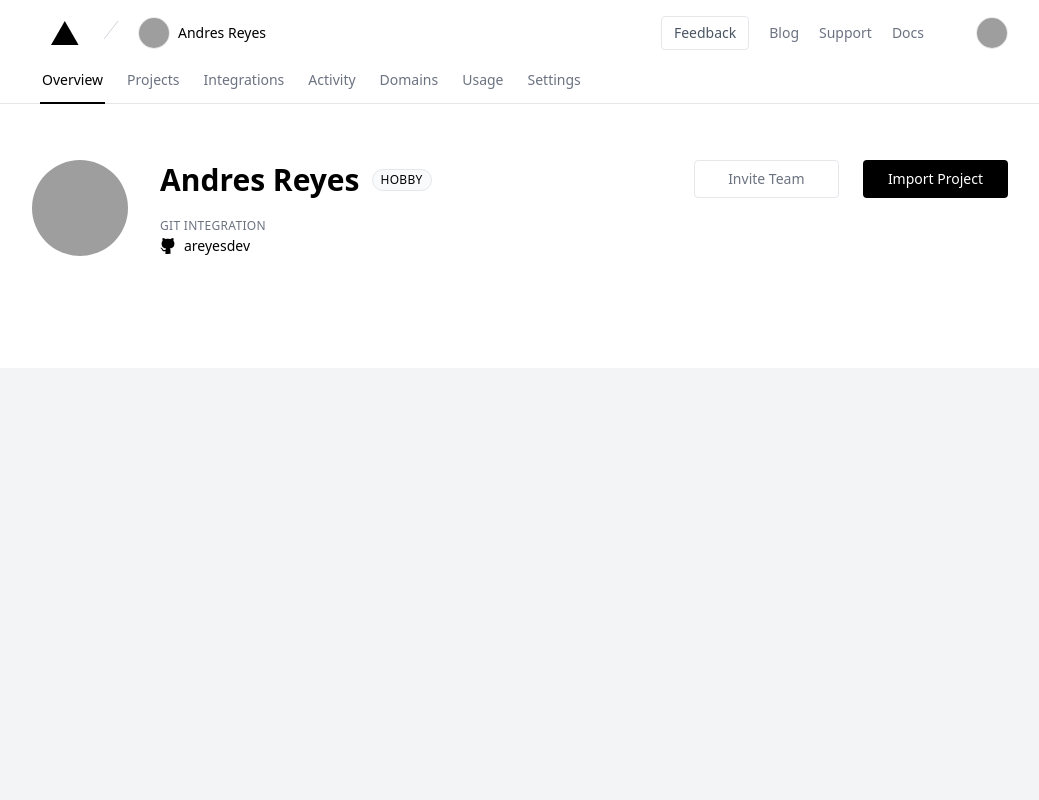
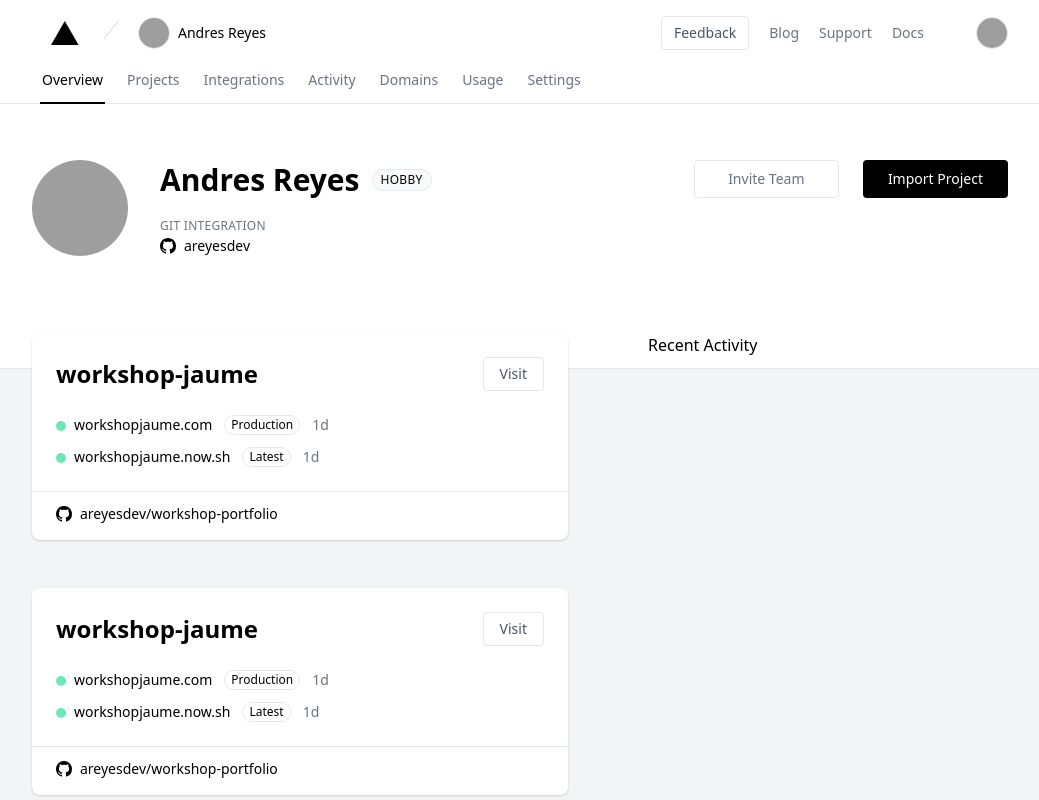
Before and after one commit to areyesdev/dashboard-vercel, a Next.js app: page / in a window 1280 px wide. Shown: the top 800 px of the page, without its empty margins (120-1159 px from the left). Built offline with nearby package versions, Linux system fonts and the light colour scheme; grey boxes are pictures that could not be loaded; some icons are missing.

Commit message:
[ADD] Main Project Card ✔

```diff
--- a/pages/index.js
+++ b/pages/index.js
@@ -23,12 +23,17 @@
 function GitHubLogo({ className }) {
   return (
     <svg
-      fill="currentColor"
+      className={className}
+      height="32"
       viewBox="0 0 16 16"
-      xmlns="http://www.w3.org/2000/svg"
-      className={className}
+      version="1.1"
+      width="32"
+      aria-hidden="true"
     >
-      <path d="M7.975 16a9.39 9.39 0 003.169-.509c-.473.076-.652-.229-.652-.486l.004-.572c.003-.521.01-1.3.01-2.197 0-.944-.316-1.549-.68-1.863 2.24-.252 4.594-1.108 4.594-4.973 0-1.108-.39-2.002-1.032-2.707.1-.251.453-1.284-.1-2.668 0 0-.844-.277-2.77 1.032A9.345 9.345 0 008 .717c-.856 0-1.712.113-2.518.34C3.556-.24 2.712.025 2.712.025c-.553 1.384-.2 2.417-.1 2.668-.642.705-1.033 1.612-1.033 2.707 0 3.852 2.342 4.72 4.583 4.973-.29.252-.554.692-.642 1.347-.58.264-2.027.692-2.933-.831-.19-.302-.756-1.045-1.549-1.032-.843.012-.34.478.013.667.428.239.919 1.133 1.032 1.422.201.567.856 1.65 3.386 1.184 0 .55.006 1.079.01 1.447l.003.428c0 .265-.189.567-.692.479 1.007.34 1.926.516 3.185.516z"></path>
+      <path
+        fillRule="evenodd"
+        d="M8 0C3.58 0 0 3.58 0 8c0 3.54 2.29 6.53 5.47 7.59.4.07.55-.17.55-.38 0-.19-.01-.82-.01-1.49-2.01.37-2.53-.49-2.69-.94-.09-.23-.48-.94-.82-1.13-.28-.15-.68-.52-.01-.53.63-.01 1.08.58 1.23.82.72 1.21 1.87.87 2.33.66.07-.52.28-.87.51-1.07-1.78-.2-3.64-.89-3.64-3.95 0-.87.31-1.59.82-2.15-.08-.2-.36-1.02.08-2.12 0 0 .67-.21 2.2.82.64-.18 1.32-.27 2-.27.68 0 1.36.09 2 .27 1.53-1.04 2.2-.82 2.2-.82.44 1.1.16 1.92.08 2.12.51.56.82 1.27.82 2.15 0 3.07-1.87 3.75-3.65 3.95.29.25.54.73.54 1.48 0 1.07-.01 1.93-.01 2.2 0 .21.15.46.55.38A8.013 8.013 0 0016 8c0-4.42-3.58-8-8-8z"
+      ></path>
     </svg>
   );
 }
@@ -40,6 +45,75 @@
       src={src}
       alt={alt}
     />
+  );
+}
+
+function ProjectCard() {
+  return (
+    <div className="divide-y divide-gray-200 rounded-lg bg-white shadow overflow-hidden">
+      <div className="p-6 space-y-6">
+        <div className="flex items-center justify-between">
+          <h3 className="text-2xl font-semibold">workshop-jaume</h3>
+          <a
+            href="#"
+            className="border border-gray-200 rounded px-4 py-1.5 text-sm leading-5 font-medium text-gray-600 hover:border-black transition ease-in-out duration-150"
+          >
+            Visit
+          </a>
+        </div>
+        <div className="space-y-3">
+          <div
+            aria-label="Production deployment"
+            className="flex items-center space-x-3"
+          >
+            <Link href="#">
+              <a className="inline-flex items-center space-x-2 text-sm leading-5 font-medium">
+                <span
+                  aria-hidden
+                  className=" mt-px inline-block h-2.5 w-2.5 rounded-full bg-green-300"
+                ></span>
+                <span>workshopjaume.com</span>
+              </a>
+            </Link>
+            <span className="inline-flex rounded-full bg-gary-50 border border-gray-200 px-1.5 py-px text-xs leading-4 font-medium">
+              Production
+            </span>
+            <span className="text-sm leading-5 text-gray-500">
+              <time daytime="2021-05-23">1d</time>
+            </span>
+          </div>
+          <div
+            aria-label="Latest deployment"
+            className="flex items-center space-x-3"
+          >
+            <Link href="#">
+              <a className="inline-flex items-center space-x-2 text-sm leading-5 font-medium">
+                <span
+                  aria-hidden
+                  className=" mt-px inline-block h-2.5 w-2.5 rounded-full bg-green-300"
+                ></span>
+                <span>workshopjaume.now.sh</span>
+              </a>
+            </Link>
+            <span className="inline-flex rounded-full bg-gary-50 border border-gray-200 px-1.5 py-px text-xs leading-4 font-medium">
+              Latest
+            </span>
+            <span className="text-sm leading-5 text-gray-500">
+              <time daytime="2021-05-23">1d</time>
+            </span>
+          </div>
+        </div>
+      </div>
+      <div className="px-6 py-3">
+        <a
+          href="#"
+          className="inline-flex items-center space-x-2 text-sm leading-5 font-medium"
+        >
+          <GitHubLogo className="h-4 w-4" />
+          <span>areyesdev/workshop-portfolio</span>
+        </a>
+      </div>
+    </div>
   );
 }
 
@@ -202,6 +276,36 @@
           </div>
         </div>
       </div>
+      <div className="border-t border-gray-200 pb-10">
+        <main className="-mt-9 max-w-5xl mx-auto px-6 grid grid-cols-12 gap-20">
+          <div className="col-span-7">
+            <h2 className="sr-only">Recent Projects</h2>
+            <div className="space-y-12">
+              <ul className="space-y-12">
+                <li>
+                  <ProjectCard />
+                </li>
+                <li>
+                  <ProjectCard />
+                </li>
+                <li>
+                  <ProjectCard />
+                </li>
+              </ul>
+              <div>
+                <Link href="#">
+                  <a className="text-sm leading-5 font-bold text-blue-500 hover:underline">
+                    View All Projects
+                  </a>
+                </Link>
+              </div>
+            </div>
+          </div>
+          <div className="col-span-5">
+            <h2>Recent Activity</h2>
+          </div>
+        </main>
+      </div>
     </div>
   );
 }
```
Also changed, not shown: 1 other file (tests, documents, lock files or other folders).
